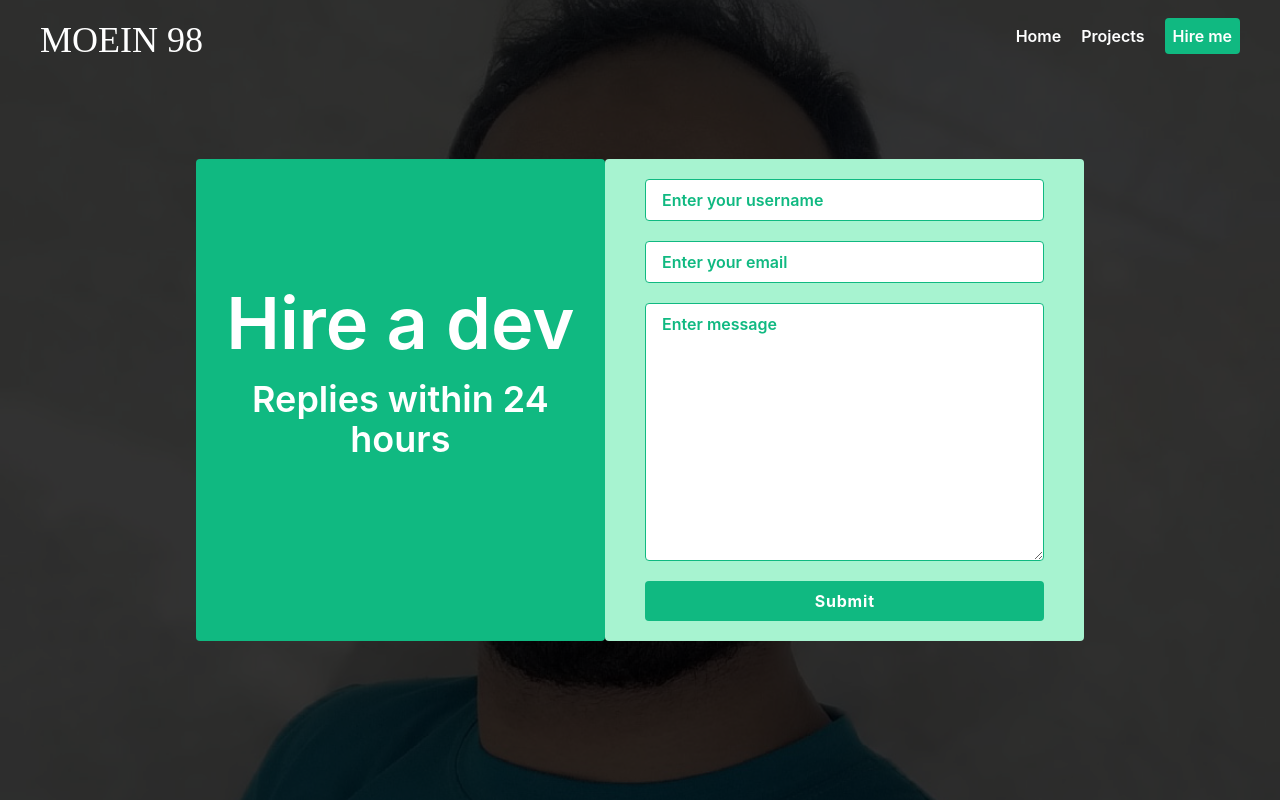
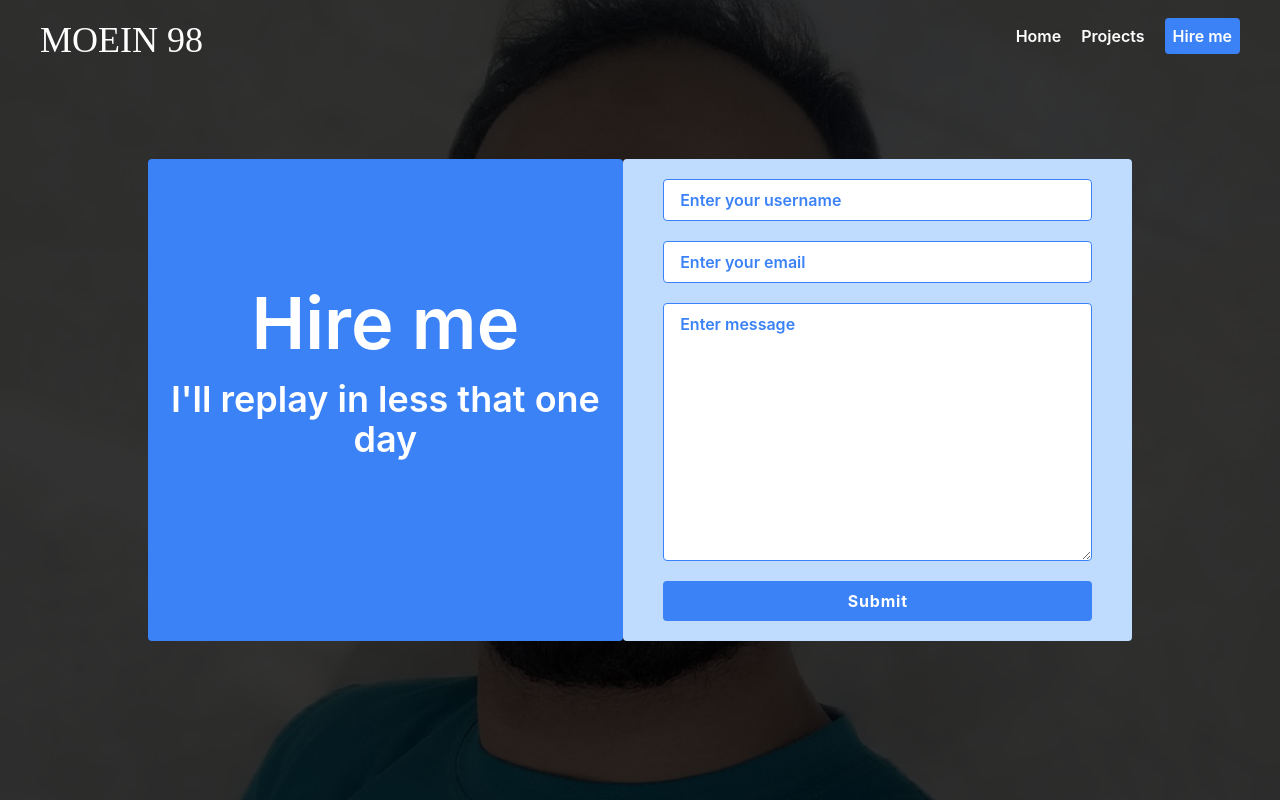
Before and after one commit to m-moein98/portfolio, a React (Create React App) app: page /hire in a window 1280 px wide. Built offline with nearby package versions, Linux system fonts and the light colour scheme.

Commit message:
'collor change'

```diff
--- a/src/components/Header.js
+++ b/src/components/Header.js
@@ -14,13 +14,13 @@ const Header = () => {
             <nav>
                 <ul className="flex mr-5 mt-5">
                     <li className="mr-5">
-                        <Link to="/" className="font-semibold hover:text-green-500">Home</Link>
+                        <Link to="/" className="font-semibold hover:text-blue-500">Home</Link>
                     </li>
                     <li className="mr-5">
-                        <Link to="/Projects" className="font-semibold hover:text-green-500">Projects</Link>
+                        <Link to="/Projects" className="font-semibold hover:text-blue-500">Projects</Link>
                     </li>
                     <li>
-                        <Link className="bg-green-500 p-2 px- rounded font-semibold transition-all hover:bg-green-800 hover:text-green-500" to="/Hire">Hire me</Link>
+                        <Link className="bg-blue-500 p-2 px- rounded font-semibold transition-all hover:bg-blue-800 hover:text-blue-500" to="/Hire">Hire me</Link>
                     </li>
                 </ul>
             </nav>
--- a/src/components/Hire.js
+++ b/src/components/Hire.js
@@ -5,19 +5,19 @@ const Hire = () => {
         <section className="showcase">
         <div className="overlay flex flex-col items-center justify-center">
           <div className="flex flex-col w-9/12 lg:w-auto lg:flex-row">
-            <div className="bg-green-500 py-10 rounded lg:px-5 lg:pt-32">
+            <div className="bg-blue-500 py-10 rounded lg:px-5 lg:pt-32">
               <h2 className="text-white text-center text-5xl font-semibold mb-5 lg:text-7xl">
-                Hire a dev
+                Hire me
               </h2>
               <p className="text-white text-center text-md font-semibold mb-5 lg:text-4xl">
-                Replies within 24 hours
+                I'll replay in less that one day
               </p>
             </div>
 
             <form
               name="Feedback form"
               method="post"
-              className="flex flex-col bg-green-200 py-5 px-10 rounded lg:w-7/12"
+              className="flex flex-col bg-blue-200 py-5 px-10 rounded lg:w-7/12"
             >
               <input
                 type="text"
@@ -25,7 +25,7 @@ const Hire = () => {
                 id="username"
                 placeholder="Enter your username"
                 required
-                className="py-2 px-4 mb-5 rounded border border-solid border-green-500 text-green-500 placeholder-green-500 font-semibold"
+                className="py-2 px-4 mb-5 rounded border border-solid border-blue-500 text-blue-500 placeholder-blue-500 font-semibold"
               />
               <input
                 type="email"
@@ -33,7 +33,7 @@ const Hire = () => {
                 id="email"
                 placeholder="Enter your email"
                 required
-                className="py-2 px-4 mb-5 rounded border border-solid border-green-500 text-green-500 placeholder-green-500 font-semibold"
+                className="py-2 px-4 mb-5 rounded border border-solid border-blue-500 text-blue-500 placeholder-blue-500 font-semibold"
               />
               <textarea
                 name="textarea"
@@ -42,12 +42,12 @@ const Hire = () => {
                 rows="10"
                 placeholder="Enter message"
                 required
-                className="py-2 px-4 mb-5 rounded border border-solid border-green-500 text-green-500 placeholder-green-500 font-semibold"
+                className="py-2 px-4 mb-5 rounded border border-solid border-blue-500 text-blue-500 placeholder-blue-500 font-semibold"
               ></textarea>
               <input
                 type="submit"
                 value="Submit"
-                className="bg-green-500 text-white font-bold tracking-wider py-2 rounded cursor-pointer transition-all hover:bg-green-800"
+                className="bg-blue-500 text-white font-bold tracking-wider py-2 rounded cursor-pointer transition-all hover:bg-blue-800"
               />
             </form>
           </div>
--- a/src/components/Projects.js
+++ b/src/components/Projects.js
@@ -3,12 +3,12 @@ import data from '../data'
 const Projects = () => {
     const [items, setItems] = useState(data)
     return <>
-        <section className="py-20 px-5 bg-green-800  grid grid-cols-1 gap-5 sm:grid-cols-2 lg:grid-cols-3 lg:h-screen lg:pt-32">
+        <section className="py-20 px-5 bg-blue-500  grid grid-cols-1 gap-5 sm:grid-cols-2 lg:grid-cols-3 lg:h-screen lg:pt-32">
             {items.map((item) => {
                 const {id,path,desc}=item
                 return (
                     <div key={id}>
-                        <img src={path} alt={desc} className="p-5 bg-green-500 rounded"></img>
+                        <img src={path} alt={desc} className="p-5 bg-blue-400 rounded"></img>
                         <smal className="block text-center text-white font-semibold text-lg ">{desc}</smal>
                     </div>
                 )
--- a/src/components/Showcase.js
+++ b/src/components/Showcase.js
@@ -6,11 +6,11 @@ const Showcase = () => {
         <section className="showcase">
             <div className="overlay flex flex-col items-center text-white justify-center">
                 <h1 className="text-5xl font-bold text-right mb-5 lg:text-7xl lg:px-56">
-                    It's <span className="text-green-500">Moein98</span>
+                    It's <span className="text-blue-500">Moein98</span>
                 </h1>
             <div className="mt-5">
-                <Link className="mr-5 bg-green-500 p-2 px-2 rounded font-semibold transition-all hover:bg-green-800" to="/hire">Hire me</Link>
-                <Link className="mr-5 bg-white text-green-500 p-2 px-2 rounded font-semibold transition-all hover:bg-green-800 hover:text-white" to="/projects">Projects</Link>
+                <Link className="mr-5 bg-blue-500 p-2 px-2 rounded font-semibold transition-all hover:bg-blue-800" to="/hire">Hire me</Link>
+                <Link className="mr-5 bg-white text-blue-500 p-2 px-2 rounded font-semibold transition-all hover:bg-blue-800 hover:text-white" to="/projects">Projects</Link>
             </div>
             </div>
 
```
Also changed, not shown: 1 other file (tests, documents, lock files or other folders).
